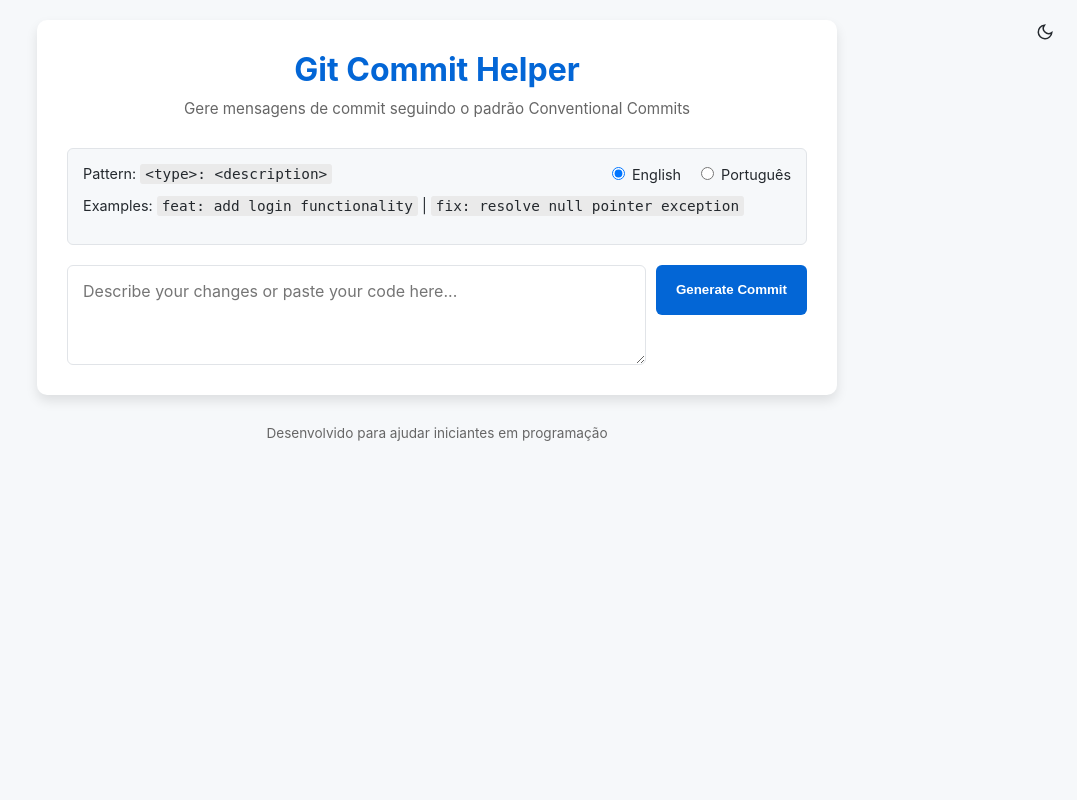
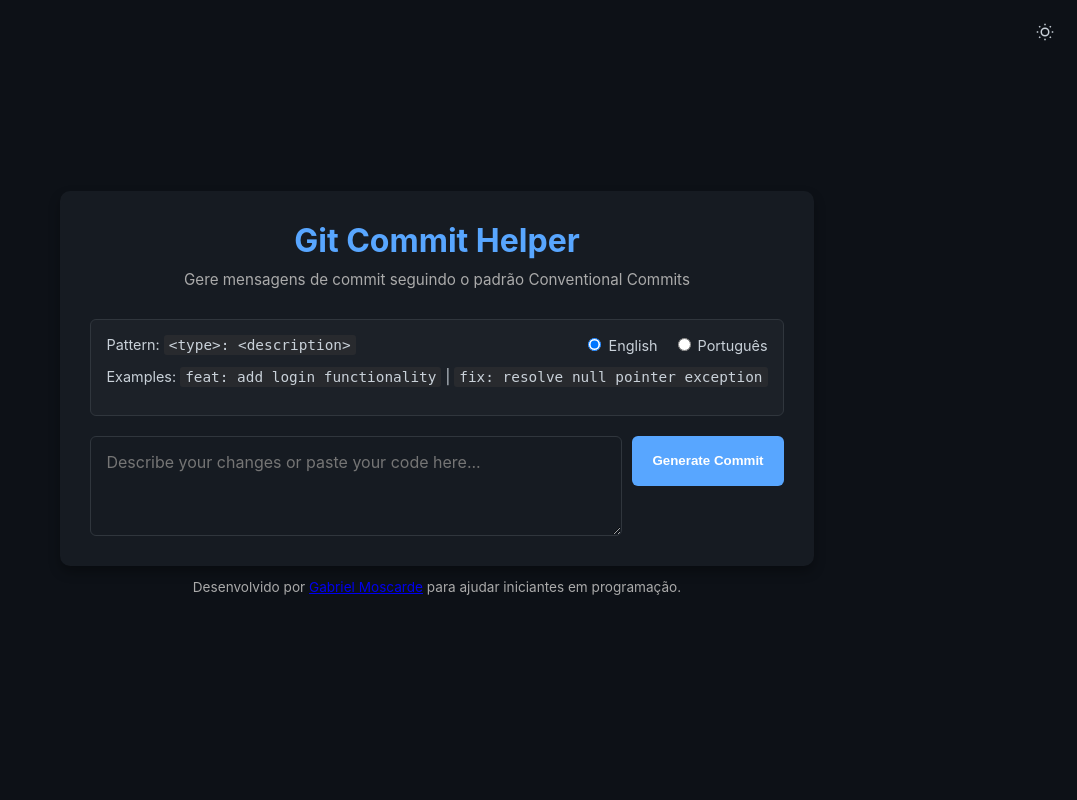
Before and after one commit to Moscarde/git-commit-helper, a Flask app: page / in a window 1280 px wide. Shown: the whole page, without its empty margins (203-1280 px from the left). Run offline with Flask 3, Linux system fonts and the light colour scheme.

Commit message:
style: update layout and theme settings for improved user experience

```diff
--- a/static/css/style.css
+++ b/static/css/style.css
@@ -39,6 +39,9 @@
     min-height: 100vh;
     background-color: var(--background-color);
     color: var(--text-color);
+    display: flex;
+    flex-direction: column;
+    justify-content: center;
 }
 
 /* Theme toggle button */
@@ -299,7 +302,6 @@
 
 footer {
     text-align: center;
-    margin-top: 30px;
     font-size: 0.85rem;
     color: #666;
 }
--- a/static/js/script.js
+++ b/static/js/script.js
@@ -173,8 +173,8 @@
 		const savedTheme = localStorage.getItem("theme");
 		if (savedTheme) {
 			document.documentElement.setAttribute("data-theme", savedTheme);
-		} else if (window.matchMedia && window.matchMedia("(prefers-color-scheme: dark)").matches) {
-			// Se não houver tema salvo mas o sistema preferir modo escuro
+		} else {
+			// Usar tema escuro como padrão
 			document.documentElement.setAttribute("data-theme", "dark");
 		}
 	}
--- a/templates/index.html
+++ b/templates/index.html
@@ -1,5 +1,5 @@
 <!DOCTYPE html>
-<html lang="pt-br" data-theme="light">
+<html lang="pt-br" data-theme="dark">
 	<head>
 		<meta charset="UTF-8" />
 		<meta name="viewport" content="width=device-width, initial-scale=1.0" />
@@ -69,7 +69,7 @@
 		</div>
 
 		<footer>
-			<p>Desenvolvido para ajudar iniciantes em programação</p>
+			<p>Desenvolvido por <a href="https://github.com/moscarde" target="_blank">Gabriel Moscarde</a> para ajudar iniciantes em programação.</p>
 		</footer>
 
 		<script src="{{ url_for('static', filename='js/script.js') }}"></script>
```
